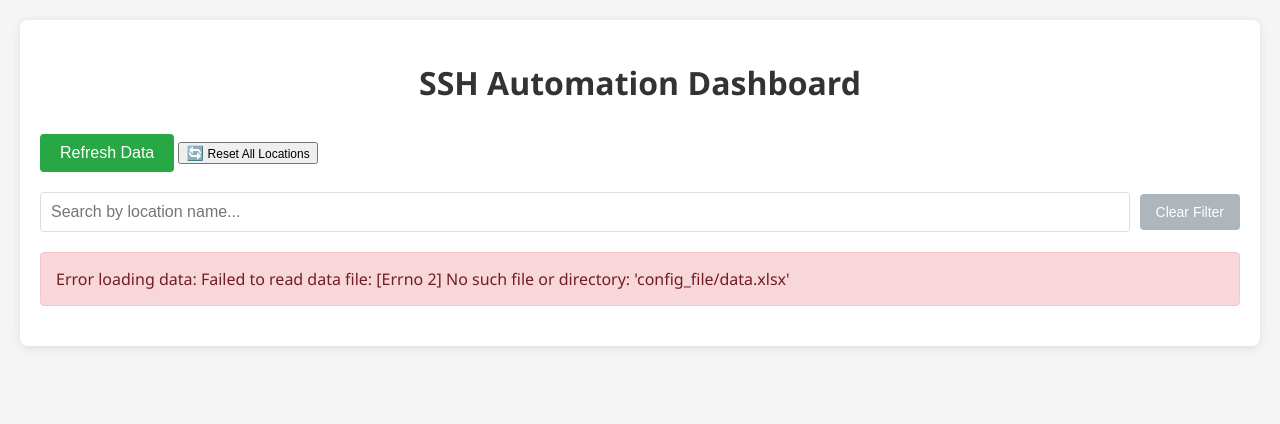
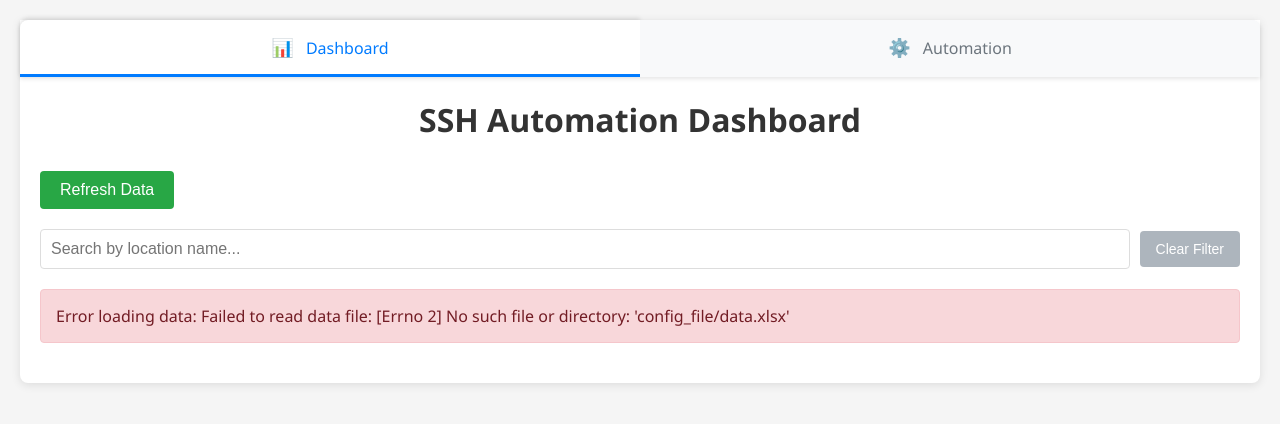
Before and after one commit to larry-bioengineer/gne-network-dashboard-v1, a Flask app: page /dashboard in a window 1280 px wide. Shown: the top 424 px of the page. Run offline with Flask 3, Linux system fonts and the light colour scheme; parts of the project's set-up code (start-up, migrations or seed data) failed here and were passed over.

```diff
--- a/static/js/dashboard.js
+++ b/static/js/dashboard.js
@@ -373,72 +373,3 @@ async function resetPort(ip, location, button) {
         button.classList.remove('loading');
     }
 }
-
-async function resetAllLocations() {
-    const loading = document.getElementById('loading');
-    const error = document.getElementById('error');
-
-    // Show confirmation dialog
-    if (!confirm('Are you sure you want to reset ALL locations? This will perform SSH reset operations on all devices in your configuration.')) {
-        return;
-    }
-
-    // Show loading
-    loading.style.display = 'block';
-    loading.textContent = 'Resetting all locations... This may take a few minutes.';
-    error.style.display = 'none';
-
-    try {
-        const response = await fetch('/api/network/reset_all_locations', {
-            method: 'POST',
-            headers: {
-                'Content-Type': 'application/json',
-            },
-            body: JSON.stringify({
-                timeout: 30  // 30 seconds timeout for each reset
-            })
-        });
-
-        const data = await response.json();
-
-        if (response.ok) {
-            // Build result message
-            let message = `Reset All Operation Completed\n\nResult: ${data.message}\n\n`;
-
-            if (data.data && data.data.successful_locations && data.data.successful_locations.length > 0) {
-                message += `✅ Successful (${data.data.success_count}):\n`;
-                data.data.successful_locations.forEach(location => {
-                    message += `- ${location}\n`;
-                });
-                message += `\n`;
-            }
-
-            if (data.data && data.data.failed_locations && data.data.failed_locations.length > 0) {
-                message += `❌ Failed (${data.data.failed_count}):\n`;
-                data.data.failed_locations.forEach(failure => {
-                    message += `- ${failure.location}: ${failure.error}\n`;
-                });
-                message += `\n`;
-            }
-
-            if (data.data) {
-                message += `Total processed: ${data.data.total} locations\n`;
-            }
-
-            // Display result in a popup
-            alert(message);
-
-            // Reload data to reflect any changes
-            await loadData();
-        } else {
-            throw new Error(data.message || 'Reset all failed');
-        }
-
-    } catch (err) {
-        console.error('Reset all error:', err);
-        error.style.display = 'block';
-        error.innerHTML = `<strong>Reset All Locations Failed:</strong><br>${err.message}`;
-    } finally {
-        loading.style.display = 'none';
-    }
-}
--- a/static/style/dashboard.css
+++ b/static/style/dashboard.css
@@ -501,3 +501,64 @@ tr.filtered {
     font-style: italic;
     display: none;
 }
+
+/* Tab Navigation Styles */
+.tab-navigation {
+    display: flex;
+    background-color: #f8f9fa;
+    border-radius: 8px 8px 0 0;
+    margin: -20px -20px 20px -20px;
+    padding: 0;
+    box-shadow: 0 2px 4px rgba(0,0,0,0.1);
+}
+
+.tab-item {
+    flex: 1;
+    padding: 15px 20px;
+    text-align: center;
+    cursor: pointer;
+    background-color: #f8f9fa;
+    border: none;
+    border-bottom: 3px solid transparent;
+    font-size: 16px;
+    font-weight: 500;
+    color: #6c757d;
+    transition: all 0.3s ease;
+    text-decoration: none;
+    display: block;
+}
+
+.tab-item:first-child {
+    border-radius: 8px 0 0 0;
+}
+
+.tab-item:last-child {
+    border-radius: 0 8px 0 0;
+}
+
+.tab-item:hover {
+    background-color: #e9ecef;
+    color: #495057;
+}
+
+.tab-item.active {
+    background-color: white;
+    color: #007bff;
+    border-bottom-color: #007bff;
+    box-shadow: 0 -2px 4px rgba(0,0,0,0.1);
+}
+
+.tab-item.active:hover {
+    background-color: white;
+    color: #007bff;
+}
+
+.tab-icon {
+    margin-right: 8px;
+    font-size: 18px;
+}
+
+/* Adjust container to work with tabs */
+.container.with-tabs {
+    border-radius: 0 0 8px 8px;
+}
--- a/templates/dashboard.html
+++ b/templates/dashboard.html
@@ -7,15 +7,21 @@
     <link rel="stylesheet" href="{{ url_for('static', filename='style/dashboard.css') }}">
 </head>
 <body>
-    <div class="container">
+    <div class="container with-tabs">
+        <div class="tab-navigation">
+            <a href="/" class="tab-item active">
+                <span class="tab-icon">📊</span>
+                Dashboard
+            </a>
+            <a href="/automation" class="tab-item">
+                <span class="tab-icon">⚙️</span>
+                Automation
+            </a>
+        </div>
         <h1>SSH Automation Dashboard</h1>
 
         <div class="controls-container">
             <button class="refresh-btn" onclick="loadData()">Refresh Data</button>
-            <button class="reset-all-btn" onclick="resetAllLocations()">
-                <span class="btn-icon">🔄</span>
-                <span class="btn-text">Reset All Locations</span>
-            </button>
         </div>
 
         <div class="search-container">
```
Also changed, not shown: templates/automation.html (+11 -1 lines).
